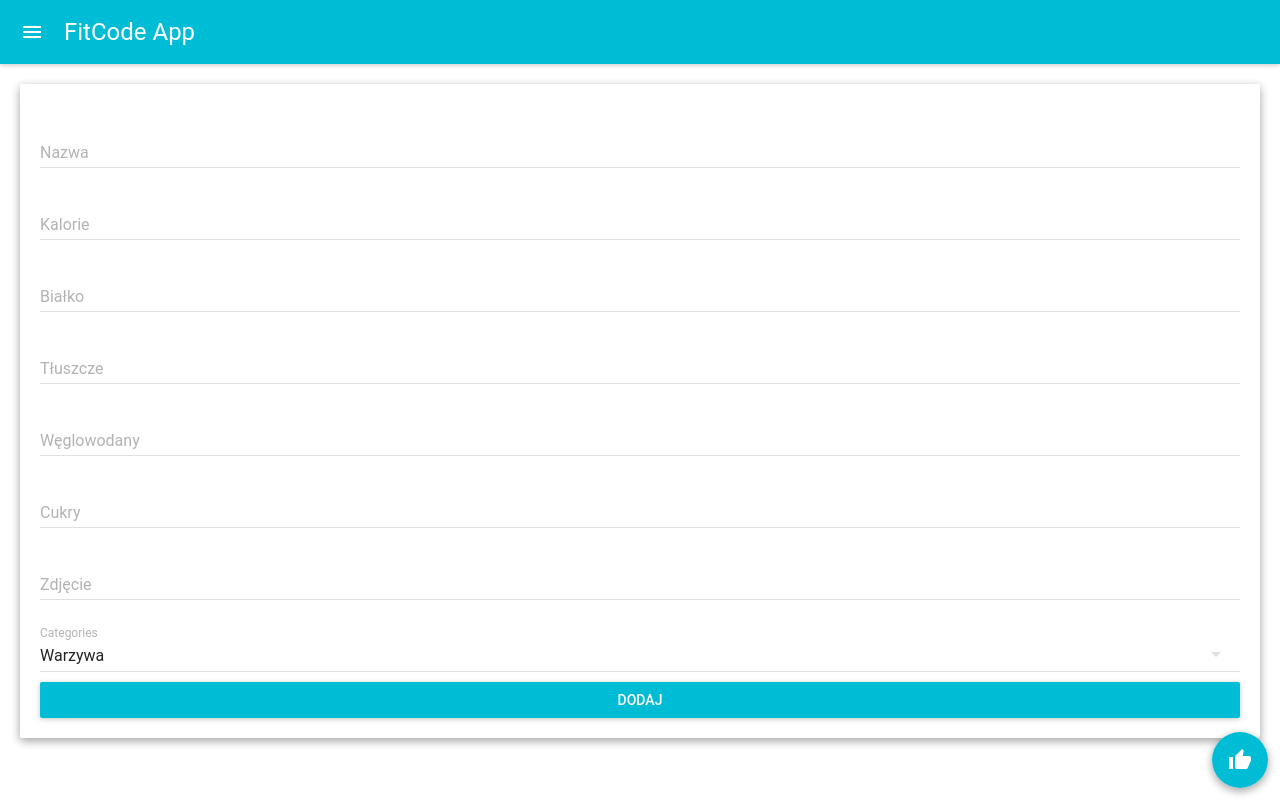
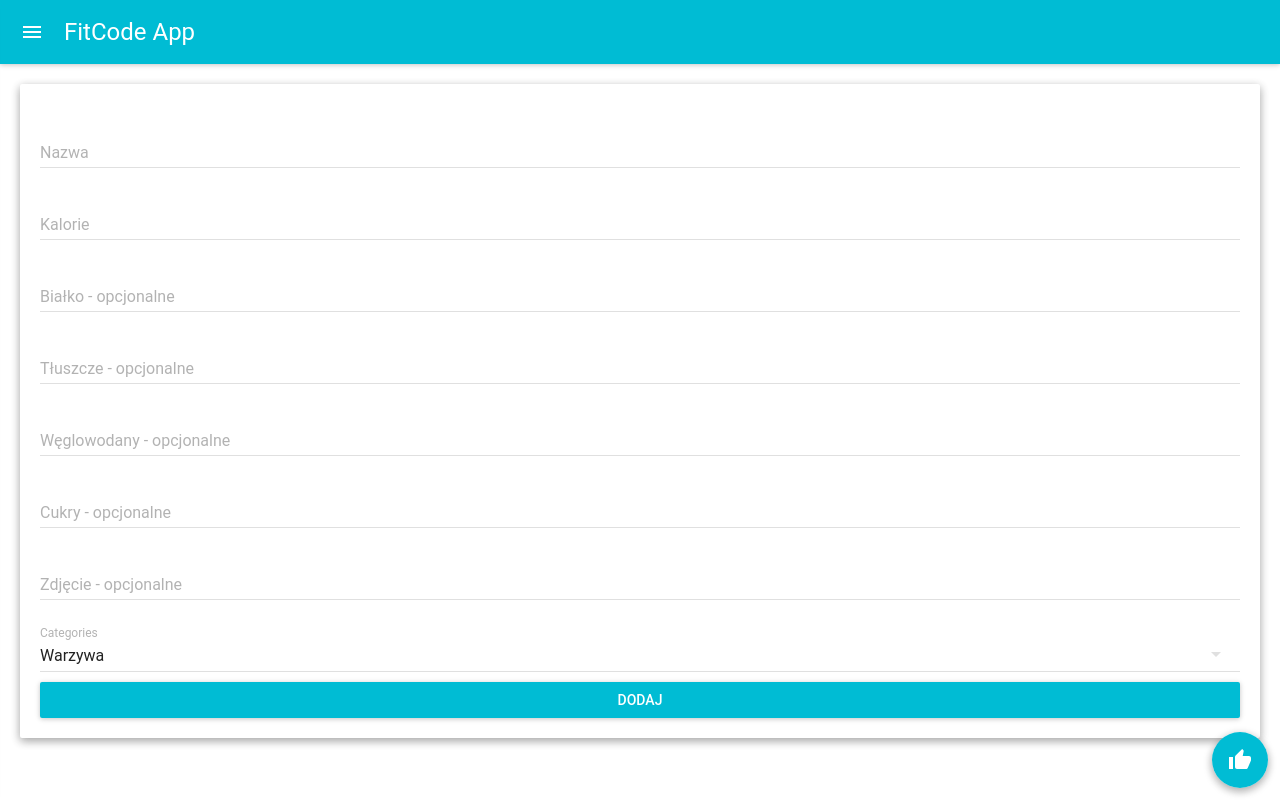
Before and after one commit to infoshareacademy/jfddl3-fitcode-app, a React (Create React App) app: page /food-add in a window 1280 px wide. Built offline with nearby package versions, Linux system fonts and the light colour scheme; no server answers; the HTML template or start-up script is replaced by a standard one.

Commit message:
favicon and 'optional' info added

```diff
--- a/src/categories.js
+++ b/src/categories.js
@@ -13,30 +13,30 @@ const textCategories = [
 
     {
         hintText: 'g',
-        floatingLabelText: 'Białko',
+        floatingLabelText: 'Białko - opcjonalne',
         name: 'protein'
     },
 
     {
         hintText: 'g',
-        floatingLabelText: 'Tłuszcze',
+        floatingLabelText: 'Tłuszcze - opcjonalne',
         name: 'fats'
     },
 
     {
         hintText: 'g',
-        floatingLabelText: 'Węglowodany',
+        floatingLabelText: 'Węglowodany - opcjonalne',
         name: 'carbo'
     },
 
     {
         hintText: 'g',
-        floatingLabelText: 'Cukry',
+        floatingLabelText: 'Cukry - opcjonalne',
         name: 'sug'
     },
     {
         hintText: 'url',
-        floatingLabelText: 'Zdjęcie',
+        floatingLabelText: 'Zdjęcie - opcjonalne',
         name: 'photo'
     },
 ]
```
Also changed, not shown: public/favicon.png (added), 1 other file (tests, documents, lock files or other folders).
